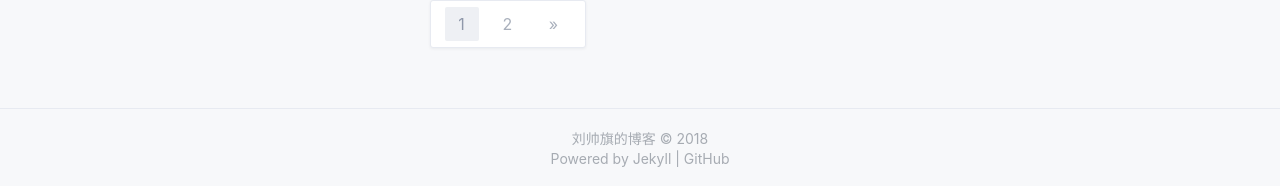
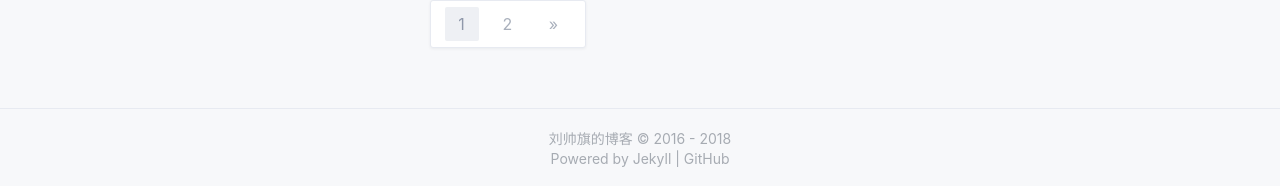
Before and after one commit to lsq2020/lsq2020.github.io, a Jekyll site: the page built from index.html, in a window 1280 px wide and 900 px high, scrolled down 905 px. Shown: the part 711-897 px from the top of the window. Built offline with Jekyll 4.4.1, drawn with Linux system fonts in a browser that asks for light colours; nearby versions of some CDN libraries; the list of posts is cut into pages by our own code; a style sheet for code colours, icons or effects is not loaded; some of the changed lines change nothing that is shown.

Commit message:
update _config.yml

```diff
--- a/_config.yml
+++ b/_config.yml
@@ -14,7 +14,7 @@
 
 # Footer
 footer:
-  since: 2018
+  since: 2016
 
 # Author 配置博主信息
 author: '刘帅旗'
@@ -49,9 +49,8 @@
 # SNS settings 配置社交网站
 # url: email, weibo, zhihu, twitter, instagram, juejin, github, douban, facebook, dribble, uicn, jianshu, medium, linkedin
 sns:
-  weibo: '//weibo.com/lsq2020'
-  juejin: '//juejin.im/user/57a6f434165abd126159b4cc'
-  instagram: '//www.instagram.com/stevelsdcn'
+  email: '//lsq2020@foxmail.com'
+  instagram: '//liushuaiqi.top'
   github: '//github.com/lsq2020'
 
 # Tags 设置标签
```
Also changed, not shown: README.md.
